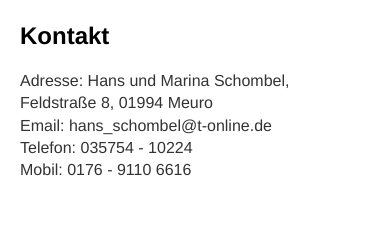
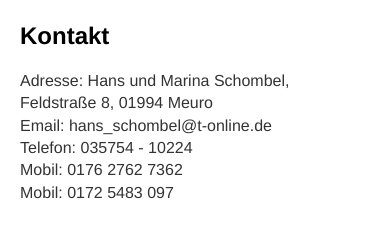
Before and after one commit to aszel/Website-Schombel, a plain HTML site: page kontakt/index.html in a window 390 px wide. Shown: the part 278-516 px from the top of the page. Drawn offline with Linux system fonts and the light colour scheme.

Commit message:
Update Mobil-Telefone

```diff
--- a/kontakt/index.html
+++ b/kontakt/index.html
@@ -54,7 +54,8 @@
       <p>Adresse: Hans und Marina Schombel, Feldstra&szlig;e 8, 01994 Meuro</p>
       <p>Email: hans_schombel@t-online.de</p>
       <p>Telefon: 035754 - 10224</p>
-      <p>Mobil: 0176 - 9110 6616</p>
+      <p>Mobil: 0176 2762 7362</p>
+      <p>Mobil: 0172 5483 097</p
     </div>
   </div><!--- content -->
 
```
